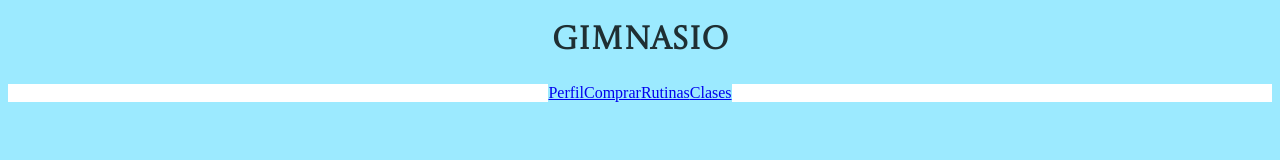
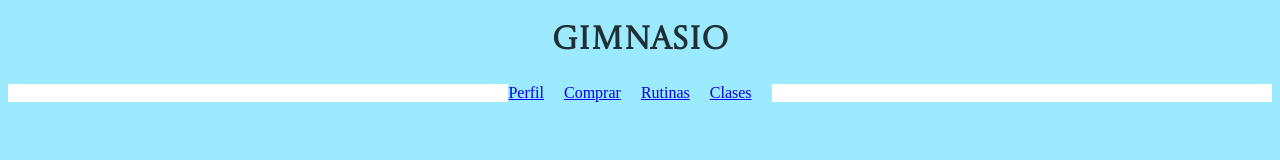
Before and after one commit to MaxSteelMM/Proyecto-Cons.-Soft.-Gimnasio, a plain HTML site: page Index.html in a window 1280 px wide. Drawn offline with Linux system fonts and the light colour scheme; files that its build step writes are made by us from their sources; files whose address does not match are found by name.

Commit message:
Modificando Style.css

```diff
--- a/CSS/style.css
+++ b/CSS/style.css
@@ -35,3 +35,7 @@ nav {
     margin: 0;
     padding: 0;
 }
+.nav li {
+    display: inline-block;
+    margin-right: 20px;
+}
```
